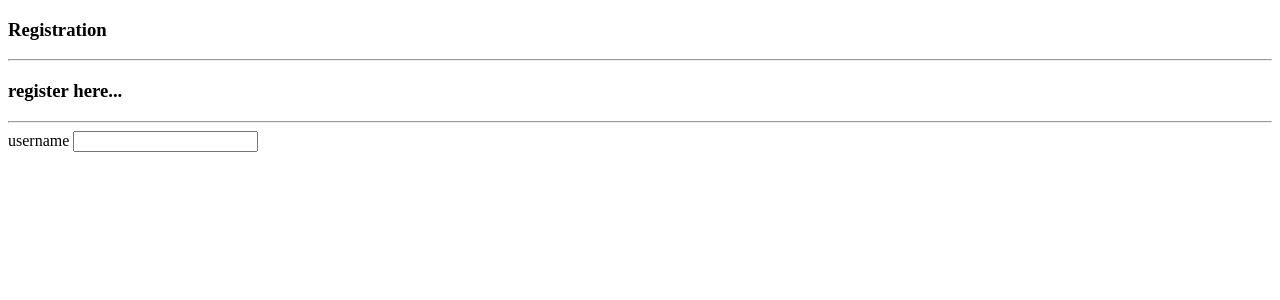
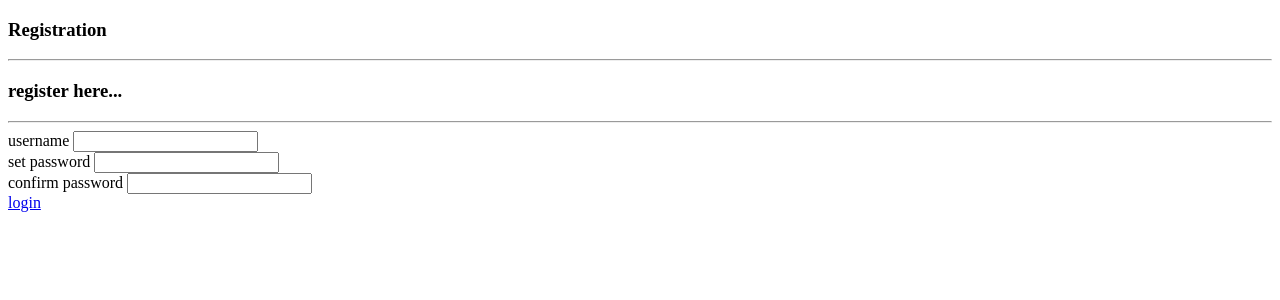
Before and after one commit to Yeltkat/project-uur, a PHP site: page /OOP/registration_form.php in a window 1280 px wide. Shown: the top 300 px of the page. Run offline with PHP 8.4, Linux system fonts and the light colour scheme.

Commit message:
registration form

```diff
--- a/OOP/registration_form.php
+++ b/OOP/registration_form.php
@@ -20,5 +20,14 @@
 
         <label>username</label>
         <input type="text" name="username" />
+        <br>
+        <label>set password</label>
+        <input type="text" name="password" />
+        <br>
+        <label>confirm password</label>
+        <input type="text" name="password" />
+        <br>
+        <a href="login_form.php">login</a>
+    </form>
 </body>
 </html>
```
